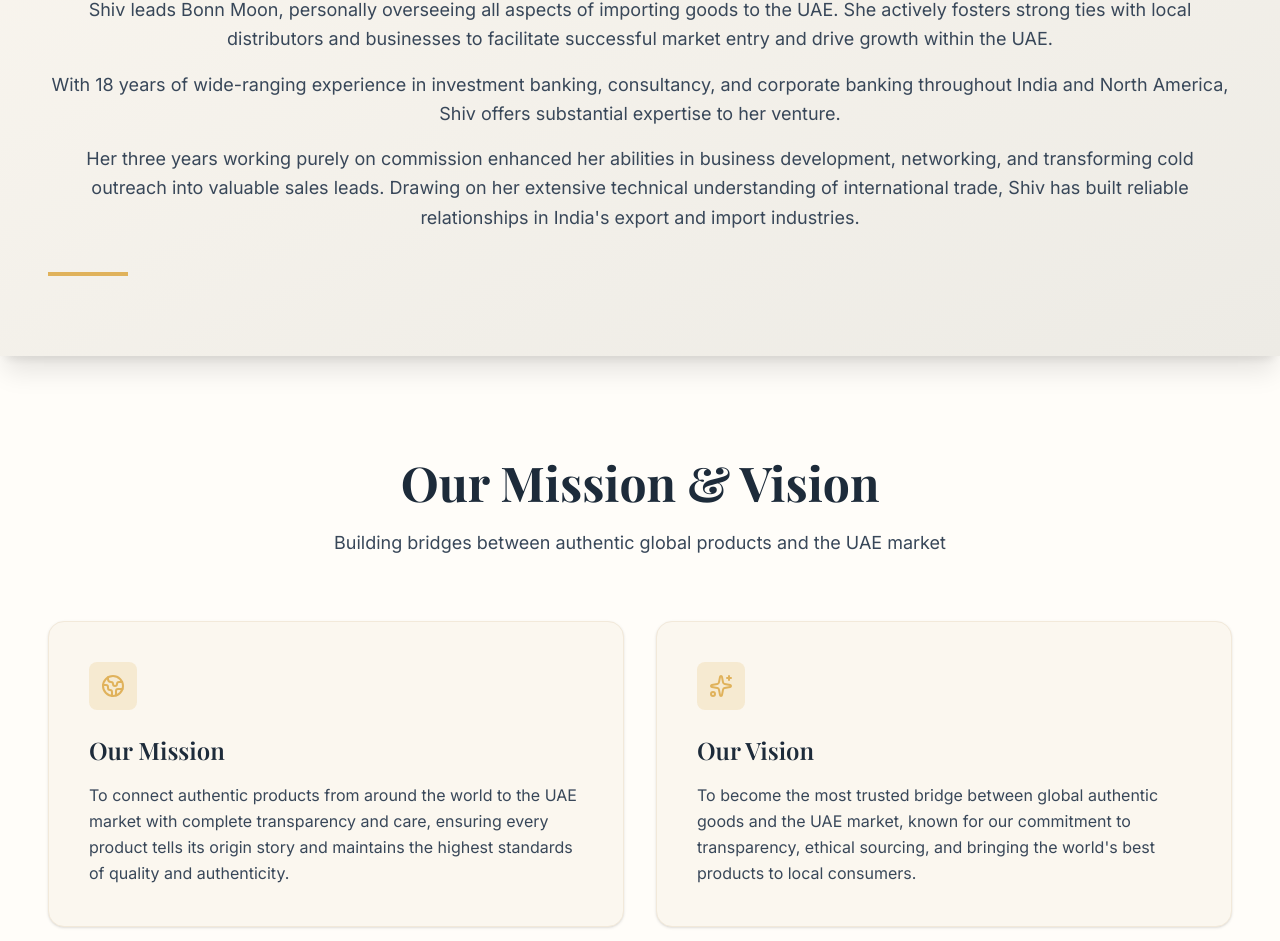
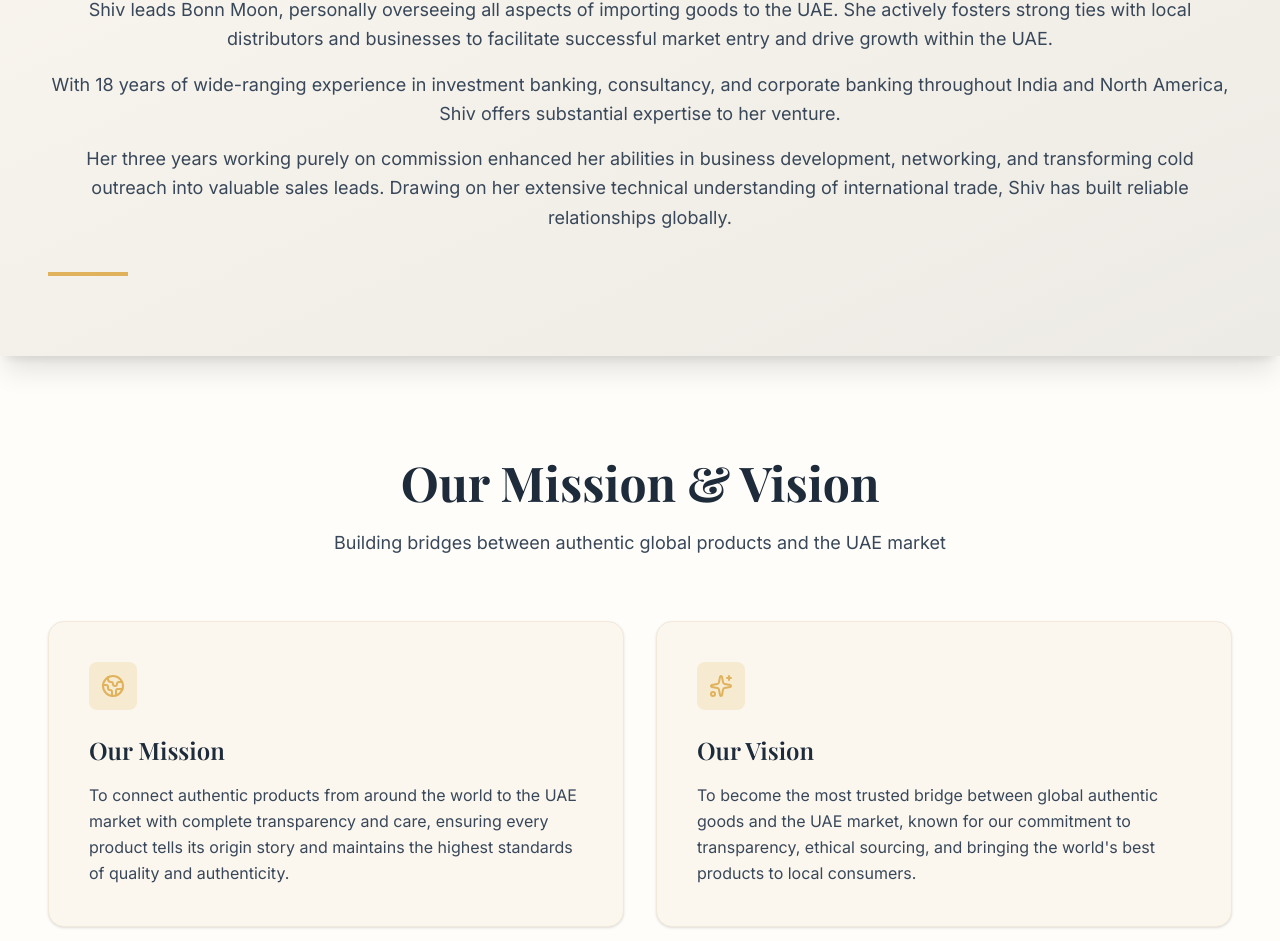
Before and after one commit to Voyzer10/boonmoon, a Next.js app: page /about in a window 1280 px wide. Shown: the part 1613-2554 px from the top of the page. Built offline with nearby package versions, Linux system fonts and the light colour scheme.

Commit message:
globally

```diff
--- a/src/app/components/person.js
+++ b/src/app/components/person.js
@@ -27,7 +27,7 @@
                                 With 18 years of wide-ranging experience in investment banking, consultancy, and corporate banking throughout India and North America, Shiv offers substantial expertise to her venture.
                             </p>
                             <p>
-                                Her three years working purely on commission enhanced her abilities in business development, networking, and transforming cold outreach into valuable sales leads. Drawing on her extensive technical understanding of international trade, Shiv has built reliable relationships in India's export and import industries.
+                                Her three years working purely on commission enhanced her abilities in business development, networking, and transforming cold outreach into valuable sales leads. Drawing on her extensive technical understanding of international trade, Shiv has built reliable relationships globally.
                             </p>
                         </div>
 
```
